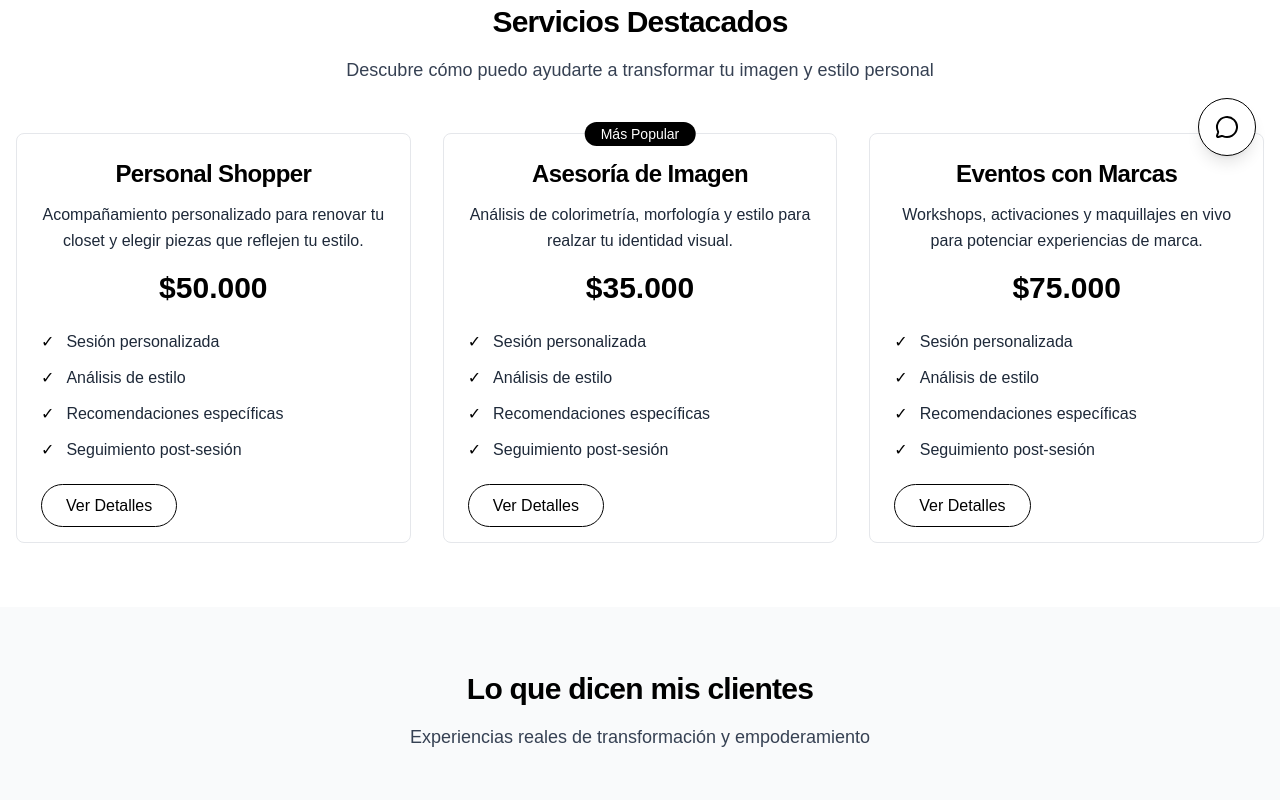
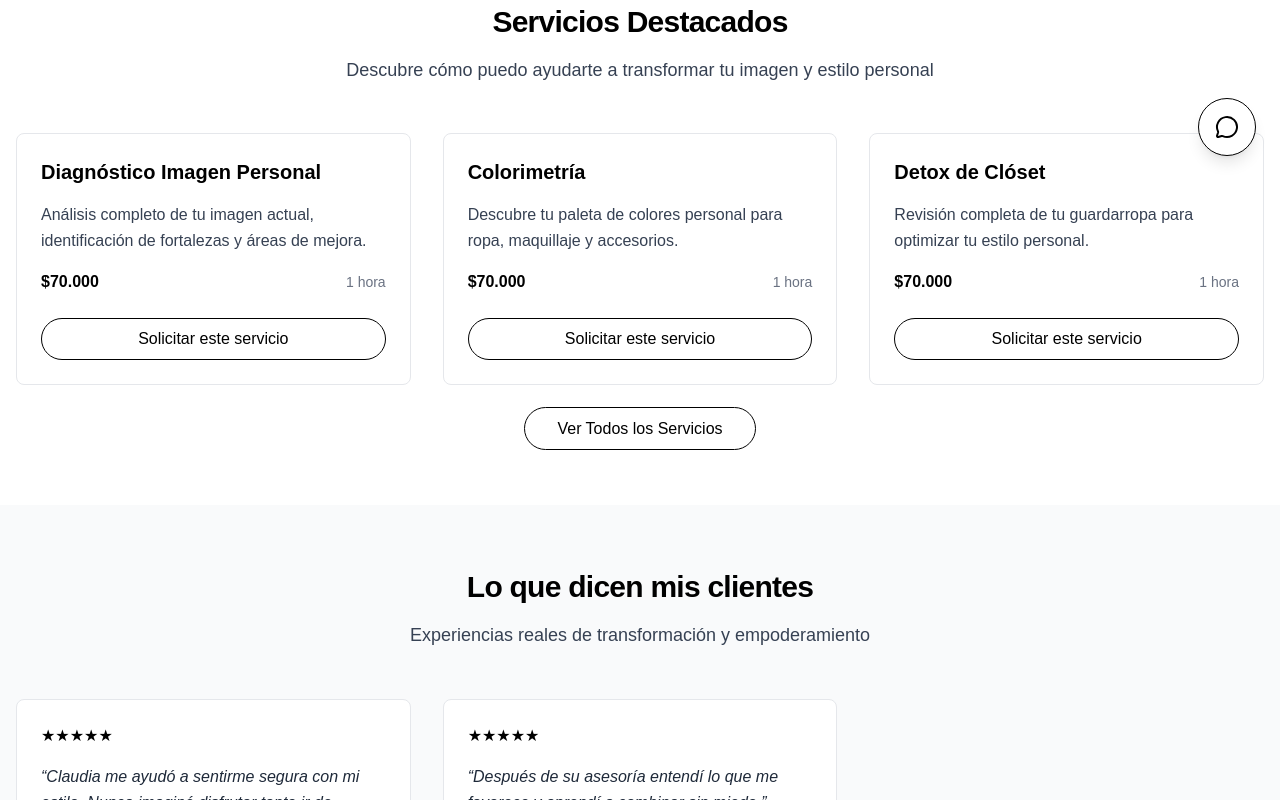
Before and after one commit to dimichiko/Pagina-Claudia-Garcia, a Next.js app: page / in a window 1280 px wide. Shown: the part 620-1420 px from the top of the page. Built offline with nearby package versions, Linux system fonts and the light colour scheme.

Commit message:
fix: actualizar servicios en home para mostrar los servicios reales de Claudia

```diff
--- a/src/app/page.tsx
+++ b/src/app/page.tsx
@@ -1,10 +1,37 @@
+"use client";
+
 import Hero from "@/components/Hero";
-import ServiceCard from "@/components/ServiceCard";
 import TestimonialCard from "@/components/TestimonialCard";
-import { services } from "@/data/services";
 import { testimonials } from "@/data/testimonials";
 
 export default function HomePage() {
+  const serviciosDestacados = [
+    {
+      id: "diagnostico",
+      titulo: "Diagnóstico Imagen Personal",
+      descripcion: "Análisis completo de tu imagen actual, identificación de fortalezas y áreas de mejora.",
+      valor: "$70.000"
+    },
+    {
+      id: "colorimetria",
+      titulo: "Colorimetría",
+      descripcion: "Descubre tu paleta de colores personal para ropa, maquillaje y accesorios.",
+      valor: "$70.000"
+    },
+    {
+      id: "detox-closet",
+      titulo: "Detox de Clóset",
+      descripcion: "Revisión completa de tu guardarropa para optimizar tu estilo personal.",
+      valor: "$70.000"
+    }
+  ];
+
+  const enviarWhatsApp = (servicio: string) => {
+    const mensaje = `Hola Claudia, me interesa el servicio de ${servicio}. ¿Podrías darme más información?`;
+    const url = `https://wa.me/56993000940?text=${encodeURIComponent(mensaje)}`;
+    window.open(url, '_blank');
+  };
+
   return (
     <main className="bg-white">
       <Hero />
@@ -22,23 +49,33 @@ export default function HomePage() {
           </div>
 
           <div className="grid grid-cols-1 md:grid-cols-2 lg:grid-cols-3 gap-8">
-            {services.slice(0, 3).map((service, index) => (
-              <ServiceCard
-                key={index}
-                title={service.title}
-                description={service.description}
-                price={service.priceText}
-                features={[
-                  "Sesión personalizada",
-                  "Análisis de estilo",
-                  "Recomendaciones específicas",
-                  "Seguimiento post-sesión"
-                ]}
-                buttonText="Ver Detalles"
-                buttonHref="/servicios"
-                isPopular={index === 1}
-              />
+            {serviciosDestacados.map((servicio) => (
+              <div key={servicio.id} className="border border-gray-200 rounded-lg p-6 hover:shadow-lg transition-shadow">
+                <h3 className="text-xl font-bold text-black mb-4">{servicio.titulo}</h3>
+                <p className="text-gray-700 mb-4 leading-relaxed">{servicio.descripcion}</p>
+
+                <div className="flex items-center justify-between mb-6">
+                  <span className="font-bold text-black">{servicio.valor}</span>
+                  <span className="text-sm text-gray-500">1 hora</span>
+                </div>
+
+                <button
+                  onClick={() => enviarWhatsApp(servicio.titulo)}
+                  className="w-full border border-black text-black px-4 py-2 rounded-full hover:bg-black hover:text-white transition-colors font-medium"
+                >
+                  Solicitar este servicio
+                </button>
+              </div>
             ))}
+          </div>
+
+          <div className="text-center mt-8">
+            <a
+              href="/servicios"
+              className="border border-black text-black px-8 py-3 rounded-full hover:bg-black hover:text-white transition-colors font-medium"
+            >
+              Ver Todos los Servicios
+            </a>
           </div>
         </div>
       </section>
@@ -76,7 +113,7 @@ export default function HomePage() {
             ¿Lista para transformar tu estilo?
           </h2>
           <p className="text-lg text-gray-700 mb-8 max-w-2xl mx-auto leading-relaxed">
-            Agenda tu consulta gratuita y descubre cómo podemos trabajar juntas para crear tu mejor versión
+            Agenda tu consulta y descubre cómo podemos trabajar juntas para crear tu mejor versión
           </p>
           <a
             href="/contacto"
```
